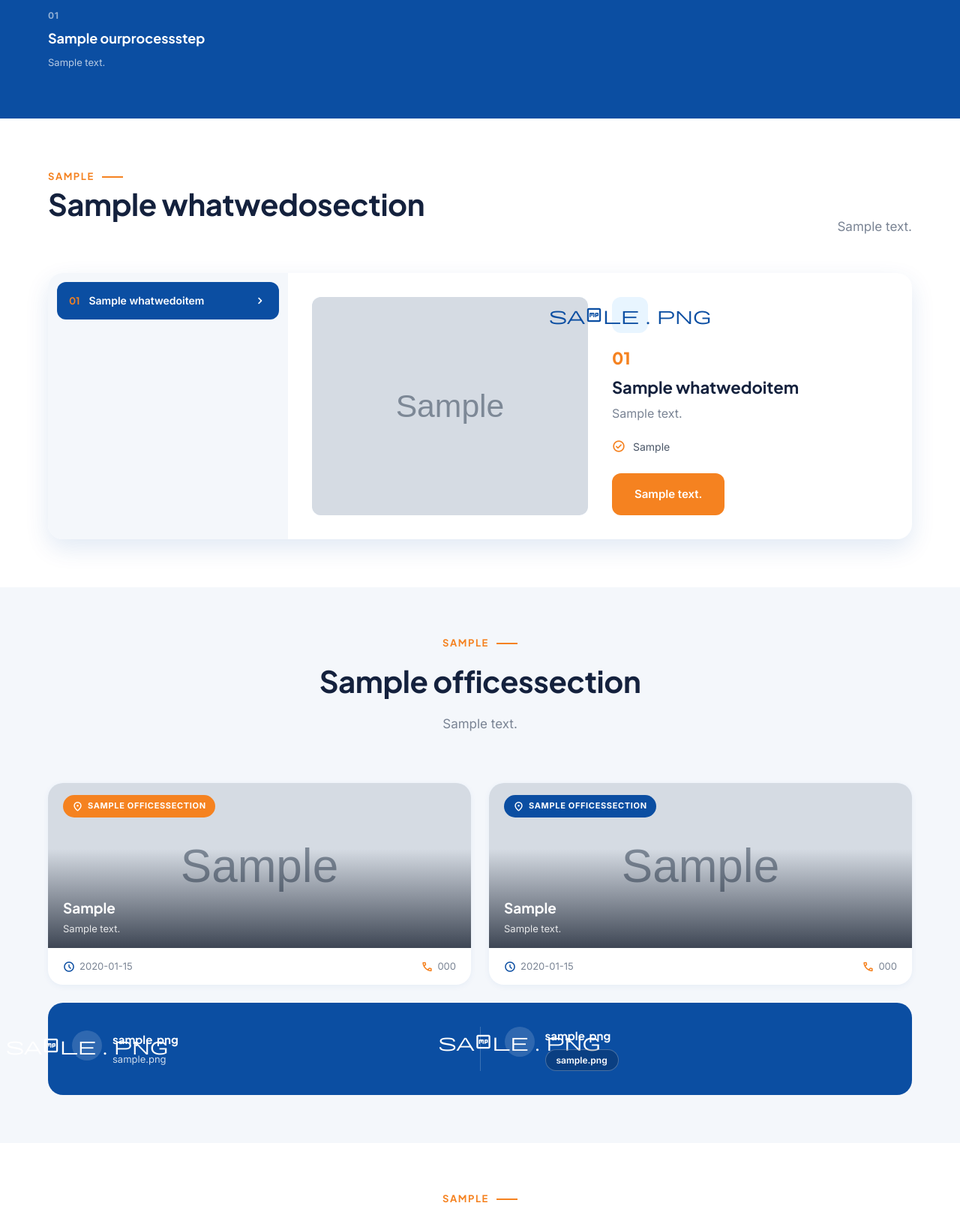
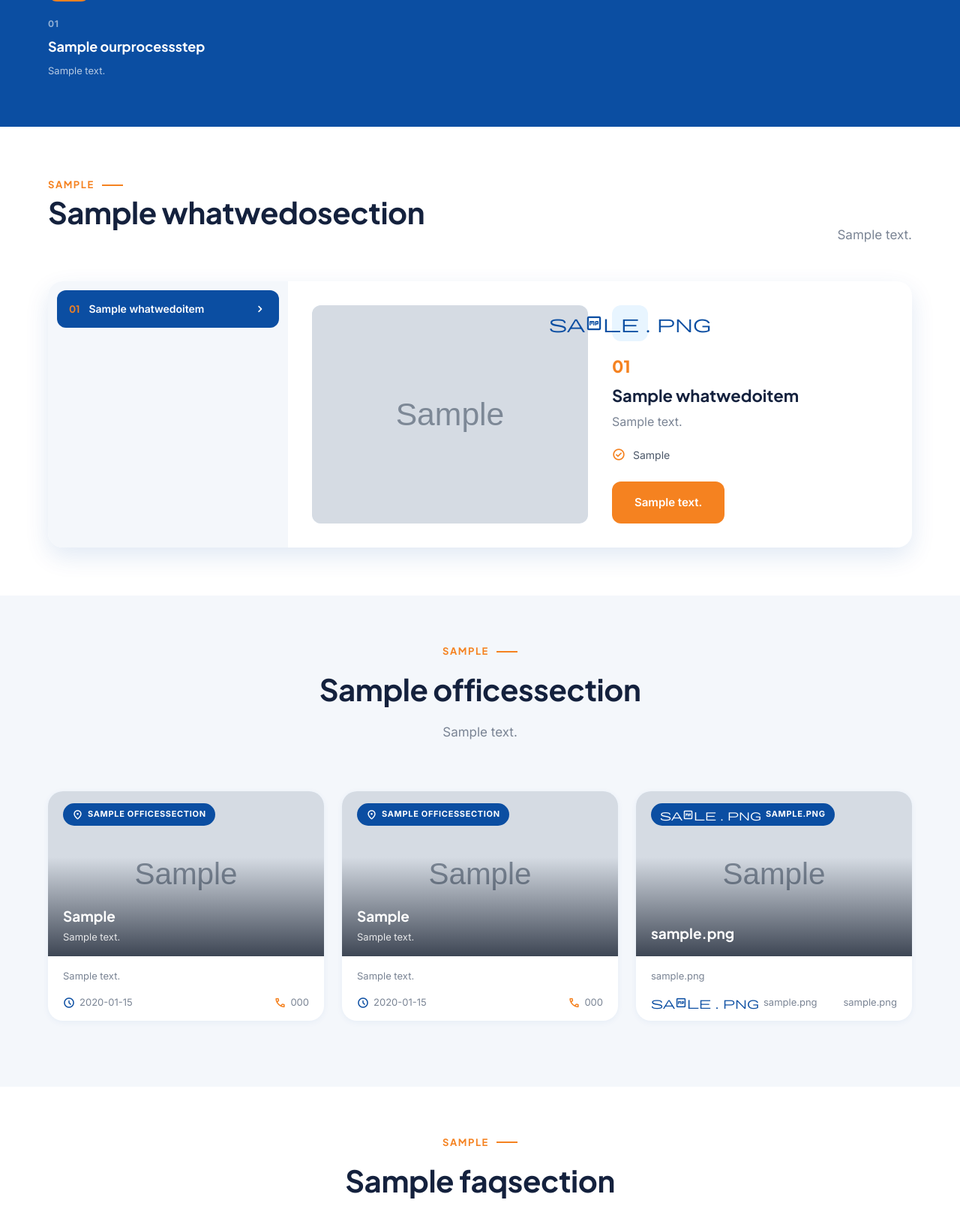
Before and after one commit to Bhanurekhas29/TrueTech, a Django app: page / in a window 1280 px wide. Shown: the part 3800-5424 px from the top of the page at 75% size. Run offline with Django 5.2, Linux system fonts and the light colour scheme; tables that the repository leaves empty hold one stand-in row (values such as "Sample post"); grey boxes marked "Sample" are stand-in pictures.

Commit message:
Mobile fixes, offices redesign, brand rename, and logo
- Fix mobile nav dropdown gap and header/services horizontal overflow
- Add third office card (Coverage) with descriptions on all three cards
- Rename brand text from TrueTechs to TrueTech site-wide
- Add real logo image to header/footer, used as favicon
- Add Facebook/YouTube to footer socials, tune badge hover colors
- Thin floating-action button rings and tighten their spacing
- Increase header/footer logo size, fix footer icon color override bug

Co-Authored-By: Claude Sonnet 5 <noreply@anthropic.com>

```diff
--- a/static/css/base.css
+++ b/static/css/base.css
@@ -27,7 +27,7 @@
 
 html {
     scroll-behavior: smooth;
-    scroll-padding-top: 90px;
+    scroll-padding-top: 100px;
 }
 
 body {
--- a/static/css/floating-actions.css
+++ b/static/css/floating-actions.css
@@ -5,7 +5,7 @@
     z-index: 200;
     display: flex;
     flex-direction: column;
-    gap: 12px;
+    gap: 8px;
 }
 
 .floating-actions__btn {
@@ -16,7 +16,7 @@
     height: 52px;
     border-radius: 50%;
     color: #fff;
-    box-shadow: var(--shadow-md), 0 0 0 3px #fff;
+    box-shadow: var(--shadow-md), 0 0 0 1.5px #fff;
     transition: transform 0.2s ease, box-shadow 0.2s ease;
 }
 
@@ -40,7 +40,7 @@
     .floating-actions {
         right: 16px;
         bottom: calc(16px + env(safe-area-inset-bottom, 0px));
-        gap: 10px;
+        gap: 7px;
     }
 
     .floating-actions__btn {
@@ -61,7 +61,7 @@
 @media (max-width: 380px) {
     .floating-actions {
         right: 12px;
-        gap: 8px;
+        gap: 6px;
     }
 
     .floating-actions__btn {
--- a/static/css/footer.css
+++ b/static/css/footer.css
@@ -46,7 +46,7 @@
     margin-bottom: 2px;
 }
 
-.footer-info span {
+.footer-info div span {
     color: var(--color-text-muted);
 }
 
@@ -55,6 +55,15 @@
     grid-template-columns: 1.6fr 1fr 1fr 1.2fr;
     gap: 32px;
     padding: 56px 48px 40px;
+}
+
+.site-footer__logo-img {
+    height: 72px;
+    width: auto;
+    object-fit: contain;
+    background: #fff;
+    padding: 10px 16px;
+    border-radius: 10px;
 }
 
 .site-footer__brand-name {
@@ -121,6 +130,14 @@
 
 .site-footer__socials a.site-footer__socials-icon--twitter {
     background: #000000;
+}
+
+.site-footer__socials a.site-footer__socials-icon--facebook {
+    background: #1877F2;
+}
+
+.site-footer__socials a.site-footer__socials-icon--youtube {
+    background: #FF0000;
 }
 
 .site-footer__socials a.site-footer__socials-icon--email {
--- a/static/css/header.css
+++ b/static/css/header.css
@@ -17,12 +17,12 @@
     align-items: center;
     justify-content: space-between;
     gap: 24px;
-    height: 81px;
+    height: 92px;
     transition: height 0.3s ease;
 }
 
 .site-header.is-scrolled .site-header__inner {
-    height: 66px;
+    height: 80px;
 }
 
 .site-header__brand {
@@ -33,7 +33,8 @@
 }
 
 .site-header__logo-img {
-    height: 32px;
+    height: 72px;
+    width: auto;
     object-fit: contain;
 }
 
@@ -86,6 +87,7 @@
     display: flex;
     align-items: center;
     gap: 16px;
+    flex-shrink: 0;
 }
 
 .site-header__cta {
@@ -103,8 +105,8 @@
 
 @media (max-width: 900px) {
     .site-header__nav {
-        position: fixed;
-        top: 81px;
+        position: absolute;
+        top: 100%;
         left: 0;
         right: 0;
         background: #fff;
@@ -143,3 +145,10 @@
         display: flex;
     }
 }
+
+@media (max-width: 420px) {
+    .site-header__divider,
+    .site-header__tagline {
+        display: none;
+    }
+}
--- a/static/css/offices.css
+++ b/static/css/offices.css
@@ -10,11 +10,17 @@
     margin: 48px 0 24px;
 }
 
+.offices__grid--3 {
+    grid-template-columns: repeat(3, 1fr);
+}
+
 .office-detail-card {
     border-radius: var(--radius-lg);
     overflow: hidden;
     background: #fff;
     box-shadow: var(--shadow-sm);
+    display: flex;
+    flex-direction: column;
 }
 
 .office-detail-card__media {
@@ -47,7 +53,7 @@
     display: inline-flex;
     align-items: center;
     gap: 6px;
-    background: var(--color-accent);
+    background: var(--color-primary);
     color: #fff;
     font-size: 11px;
     font-weight: 700;
@@ -56,10 +62,11 @@
     padding: 6px 12px;
     border-radius: var(--radius-pill);
     margin-bottom: auto;
+    transition: background 0.25s ease;
 }
 
-.office-detail-card__badge--alt {
-    background: var(--color-primary);
+.office-detail-card:hover .office-detail-card__badge {
+    background: var(--color-accent);
 }
 
 .office-detail-card__badge .material-symbols-rounded {
@@ -77,10 +84,18 @@
     color: rgba(255, 255, 255, 0.85);
 }
 
+.office-detail-card__desc {
+    font-size: 13px;
+    line-height: 1.6;
+    color: var(--color-text-muted);
+    margin: 16px 20px 0;
+}
+
 .office-detail-card__meta {
     display: flex;
     justify-content: space-between;
     padding: 14px 20px;
+    margin-top: auto;
     font-size: 13px;
     color: var(--color-text-muted);
 }
@@ -100,79 +115,14 @@
     color: var(--color-accent);
 }
 
-.offices__banner {
-    background: var(--color-primary);
-    border-radius: var(--radius-lg);
-    padding: 32px;
-    display: grid;
-    grid-template-columns: 1fr auto 1fr;
-    gap: 32px;
-    align-items: center;
-    color: #fff;
-}
-
-.offices__banner-block {
-    display: flex;
-    align-items: flex-start;
-    gap: 14px;
-}
-
-.offices__banner-icon {
-    display: inline-flex;
-    align-items: center;
-    justify-content: center;
-    width: 40px;
-    height: 40px;
-    border-radius: 50%;
-    background: rgba(255, 255, 255, 0.15);
-    flex-shrink: 0;
-}
-
-.offices__banner-block strong {
-    display: block;
-    font-family: var(--font-heading);
-    font-size: 15px;
-    margin-bottom: 4px;
-}
-
-.offices__banner-block p {
-    font-size: 13px;
-    color: rgba(255, 255, 255, 0.8);
-    margin: 0;
-}
-
-.offices__banner-pills {
-    display: flex;
-    gap: 8px;
-    margin-top: 6px;
-}
-
-.offices__banner-pills span {
-    background: rgba(11, 20, 36, 0.25);
-    border: 1px solid rgba(255, 255, 255, 0.25);
-    color: #fff;
-    padding: 4px 14px;
-    border-radius: var(--radius-pill);
-    font-size: 12px;
-    font-weight: 600;
-}
-
-.offices__banner-divider {
-    width: 1px;
-    align-self: stretch;
-    background: rgba(255, 255, 255, 0.2);
+@media (max-width: 900px) {
+    .offices__grid--3 {
+        grid-template-columns: 1fr;
+    }
 }
 
 @media (max-width: 760px) {
     .offices__grid {
         grid-template-columns: 1fr;
     }
-
-    .offices__banner {
-        grid-template-columns: 1fr;
-    }
-
-    .offices__banner-divider {
-        display: none;
-    }
 }
--- a/static/css/services.css
+++ b/static/css/services.css
@@ -27,6 +27,11 @@
     grid-template-columns: 1.1fr 1fr;
     gap: 48px;
     align-items: center;
+    min-width: 0;
+}
+
+.service-block__row > * {
+    min-width: 0;
 }
 
 .service-block--reverse .service-block__row {
@@ -226,13 +231,14 @@
     display: grid;
     grid-template-columns: 1fr 1fr;
     gap: 20px;
+    min-width: 0;
 }
 
 .service-feature {
     background: transparent;
     padding: 0;
-    width: 324px;
-    max-width: 100%;
+    width: 100%;
+    min-width: 0;
     min-height: 174.39px;
 }
 
--- a/static/css/who-we-are.css
+++ b/static/css/who-we-are.css
@@ -202,3 +202,20 @@
         grid-template-columns: 1fr;
     }
 }
+
+@media (max-width: 480px) {
+    .who-connector {
+        gap: 8px;
+    }
+
+    .who-connector__line {
+        flex: 1 1 auto;
+        min-width: 0;
+    }
+
+    .who-connector__pill {
+        padding: 8px 12px;
+        font-size: 11px;
+        flex-shrink: 0;
+    }
+}
--- a/templates/base.html
+++ b/templates/base.html
@@ -4,7 +4,8 @@
 <head>
     <meta charset="UTF-8">
     <meta name="viewport" content="width=device-width, initial-scale=1.0">
-    <title>{% block title %}TrueTechs — IT · Automation · BPO{% endblock %}</title>
+    <title>{% block title %}TrueTech — IT · Automation · BPO{% endblock %}</title>
+    <link rel="icon" type="image/png" href="{% static 'images/logo_icon_square.png' %}">
 
     <link rel="preconnect" href="https://fonts.googleapis.com">
     <link rel="preconnect" href="https://fonts.gstatic.com" crossorigin>
--- a/templates/core/emails/new_enquiry.html
+++ b/templates/core/emails/new_enquiry.html
@@ -12,7 +12,7 @@
             <table role="presentation" width="600" cellpadding="0" cellspacing="0" style="max-width:600px; width:100%; background:#FFFFFF; border-radius:12px; overflow:hidden; box-shadow:0 12px 32px rgba(11,78,162,0.12);">
                 <tr>
                     <td style="background:linear-gradient(135deg, #0B4EA2, #072F63); padding:28px 32px;">
-                        <span style="font-family:'Segoe UI', Arial, sans-serif; font-size:22px; font-weight:800; color:#FFFFFF;">True<span style="color:#F58220;">Techs</span></span>
+                        <span style="font-family:'Segoe UI', Arial, sans-serif; font-size:22px; font-weight:800; color:#FFFFFF;">True<span style="color:#F58220;">Tech</span></span>
                         <div style="margin-top:6px; font-size:12px; letter-spacing:0.08em; text-transform:uppercase; color:rgba(255,255,255,0.75);">IT &middot; Automation &middot; BPO</div>
                     </td>
                 </tr>
@@ -25,7 +25,7 @@
                                 </td>
                                 <td>
                                     <h1 style="margin:0; font-size:20px; font-weight:700; color:#14213D;">New Website Enquiry</h1>
-                                    <p style="margin:4px 0 0; font-size:13px; color:#7A8494;">Submitted via the TrueTechs contact form</p>
+                                    <p style="margin:4px 0 0; font-size:13px; color:#7A8494;">Submitted via the TrueTech contact form</p>
                                 </td>
                             </tr>
                         </table>
@@ -65,7 +65,7 @@
                 </tr>
                 <tr>
                     <td style="padding:20px 32px; background:#F4F7FB; border-top:1px solid #E3E8F0; text-align:center;">
-                        <p style="margin:0; font-size:12px; color:#7A8494;">TrueTechs &middot; IT &middot; Automation &middot; BPO Solutions</p>
+                        <p style="margin:0; font-size:12px; color:#7A8494;">TrueTech &middot; IT &middot; Automation &middot; BPO Solutions</p>
                         <p style="margin:4px 0 0; font-size:11px; color:#B3BAC6;">This is an automated notification from the website contact form.</p>
                     </td>
                 </tr>
--- a/templates/core/partials/_footer.html
+++ b/templates/core/partials/_footer.html
@@ -1,3 +1,4 @@
+{% load static %}
 <footer class="site-footer" id="contact-footer">
     <div class="site-footer__top">
         {% if offices.office1_city %}
@@ -40,8 +41,12 @@
 
     <div class="site-footer__main">
         <div class="site-footer__brand">
-            <span class="site-footer__brand-name">{{ header.brand_name|slice:":4" }}<span class="site-footer__brand-name--accent">{{ header.brand_name|slice:"4:" }}</span></span>
-            {% if header.tagline %}<span class="site-footer__tagline">{{ header.tagline }}</span>{% endif %}
+            {% if header.logo %}
+                <img src="{{ header.logo.url }}" alt="{{ header.brand_name }}" class="site-footer__logo-img">
+            {% else %}
+                <span class="site-footer__brand-name">{{ header.brand_name|slice:":4" }}<span class="site-footer__brand-name--accent">{{ header.brand_name|slice:"4:" }}</span></span>
+                {% if header.tagline %}<span class="site-footer__tagline">{{ header.tagline }}</span>{% endif %}
+            {% endif %}
             {% if footer.description %}<p>{{ footer.description }}</p>{% endif %}
             <div class="site-footer__socials">
                 {% if footer.whatsapp_number %}
@@ -62,6 +67,16 @@
                 {% if footer.twitter_url %}
                     <a href="{{ footer.twitter_url }}" target="_blank" rel="noopener" aria-label="Twitter / X" class="site-footer__socials-icon--twitter">
                         <svg viewBox="0 0 24 24" fill="currentColor" width="16" height="16"><path d="M18.244 2.25h3.308l-7.227 8.26 8.502 11.24H16.17l-5.214-6.817L4.99 21.75H1.68l7.73-8.835L1.254 2.25H8.08l4.713 6.231zm-1.161 17.52h1.833L7.084 4.126H5.117z"/></svg>
+                    </a>
+                {% endif %}
+                {% if footer.facebook_url %}
+                    <a href="{{ footer.facebook_url }}" target="_blank" rel="noopener" aria-label="Facebook" class="site-footer__socials-icon--facebook">
+                        <svg viewBox="0 0 24 24" fill="currentColor" width="16" height="16"><path d="M22 12.06C22 6.505 17.523 2 12 2S2 6.505 2 12.06c0 5.02 3.657 9.184 8.438 9.94v-7.03H7.898v-2.91h2.54V9.845c0-2.507 1.492-3.89 3.777-3.89 1.094 0 2.238.195 2.238.195v2.459h-1.26c-1.243 0-1.63.771-1.63 1.562v1.878h2.773l-.443 2.91h-2.33V22c4.78-.756 8.437-4.92 8.437-9.94z"/></svg>
+                    </a>
+                {% endif %}
+                {% if footer.youtube_url %}
+                    <a href="{{ footer.youtube_url }}" target="_blank" rel="noopener" aria-label="YouTube" class="site-footer__socials-icon--youtube">
+                        <svg viewBox="0 0 24 24" fill="currentColor" width="16" height="16"><path d="M23.498 6.186a3.016 3.016 0 0 0-2.122-2.136C19.505 3.545 12 3.545 12 3.545s-7.505 0-9.377.505A3.017 3.017 0 0 0 .502 6.186C0 8.07 0 12 0 12s0 3.93.502 5.814a3.016 3.016 0 0 0 2.122 2.136c1.871.505 9.376.505 9.376.505s7.505 0 9.377-.505a3.015 3.015 0 0 0 2.122-2.136C24 15.93 24 12 24 12s0-3.93-.502-5.814zM9.545 15.568V8.432L15.818 12l-6.273 3.568z"/></svg>
                     </a>
                 {% endif %}
                 {% if footer.contact_email %}
--- a/templates/core/partials/_header.html
+++ b/templates/core/partials/_header.html
@@ -8,10 +8,10 @@
                 <span class="site-header__brand-name">
                     <span class="site-header__brand-name--primary">{{ header.brand_name|slice:":4" }}</span><span class="site-header__brand-name--accent">{{ header.brand_name|slice:"4:" }}</span>
                 </span>
-            {% endif %}
-            {% if header.tagline %}
-                <span class="site-header__divider"></span>
-                <span class="site-header__tagline">{{ header.tagline }}</span>
+                {% if header.tagline %}
+                    <span class="site-header__divider"></span>
+                    <span class="site-header__tagline">{{ header.tagline }}</span>
+                {% endif %}
             {% endif %}
         </a>
 
--- a/templates/core/partials/_offices.html
+++ b/templates/core/partials/_offices.html
@@ -7,7 +7,7 @@
             {% if offices.subtext %}<p class="section-subtext">{{ offices.subtext }}</p>{% endif %}
         </header>
 
-        <div class="offices__grid reveal">
+        <div class="offices__grid offices__grid--3 reveal">
             <div class="office-detail-card">
                 <div class="office-detail-card__media">
                     {% if offices.office1_image %}
@@ -24,6 +24,7 @@
                         {% if offices.office1_address %}<p>{{ offices.office1_address }}</p>{% endif %}
                     </div>
                 </div>
+                {% if offices.office1_description %}<p class="office-detail-card__desc">{{ offices.office1_description }}</p>{% endif %}
                 <div class="office-detail-card__meta">
                     {% if offices.office1_timezone %}
                         <span><span class="material-symbols-rounded">schedule</span>{{ offices.office1_timezone }}</span>
@@ -50,6 +51,7 @@
                         {% if offices.office2_address %}<p>{{ offices.office2_address }}</p>{% endif %}
                     </div>
                 </div>
+                {% if offices.office2_description %}<p class="office-detail-card__desc">{{ offices.office2_description }}</p>{% endif %}
                 <div class="office-detail-card__meta">
                     {% if offices.office2_timezone %}
                         <span><span class="material-symbols-rounded">schedule</span>{{ offices.office2_timezone }}</span>
@@ -59,36 +61,34 @@
                     {% endif %}
                 </div>
             </div>
-        </div>
 
-        {% if offices.banner_title1 or offices.banner_title2 %}
-            <div class="offices__banner reveal">
-                <div class="offices__banner-block">
-                    {% if offices.banner_icon1 %}
-                        <span class="offices__banner-icon material-symbols-rounded">{{ offices.banner_icon1 }}</span>
+            {% if offices.banner_title1 %}
+                <div class="office-detail-card">
+                    <div class="office-detail-card__media">
+                        {% if offices.banner_image %}
+                            <img src="{{ offices.banner_image.url }}" alt="{{ offices.banner_title1 }}">
                         {% endif %}
-                    <div>
+                        <div class="office-detail-card__overlay">
+                            {% if offices.banner_badge1 %}
+                                <span class="office-detail-card__badge office-detail-card__badge--alt">
+                                    {% if offices.banner_icon1 %}<span class="material-symbols-rounded">{{ offices.banner_icon1 }}</span>{% endif %}
+                                    {{ offices.banner_badge1 }}
+                                </span>
+                            {% endif %}
                             <strong>{{ offices.banner_title1 }}</strong>
-                        {% if offices.banner_text1 %}<p>{{ offices.banner_text1 }}</p>{% endif %}
                         </div>
                     </div>
-                <span class="offices__banner-divider"></span>
-                <div class="offices__banner-block">
-                    {% if offices.banner_icon2 %}
-                        <span class="offices__banner-icon material-symbols-rounded">{{ offices.banner_icon2 }}</span>
-                    {% endif %}
-                    <div>
-                        <strong>{{ offices.banner_title2 }}</strong>
+                    {% if offices.banner_text1 %}<p class="office-detail-card__desc">{{ offices.banner_text1 }}</p>{% endif %}
+                    {% if offices.banner_title2 %}
+                        <div class="office-detail-card__meta">
+                            <span><span class="material-symbols-rounded">{{ offices.banner_icon2|default:"forum" }}</span>{{ offices.banner_title2 }}</span>
                             {% with tags=offices.banner_tags2|split_csv %}
-                            {% if tags %}
-                                <div class="offices__banner-pills">
-                                    {% for tag in tags %}<span>{{ tag }}</span>{% endfor %}
-                                </div>
-                            {% endif %}
+                                {% if tags %}<span>{{ tags|join:" · " }}</span>{% endif %}
                             {% endwith %}
-                    </div>
-                </div>
                         </div>
                     {% endif %}
                 </div>
+            {% endif %}
+        </div>
+    </div>
 </section>
```
Also changed, not shown: core/admin.py (+4 -4 lines), core/models.py (+9 -3 lines), core/migrations/0020_officessection_banner_badge1_and_more.py (added), core/migrations/0021_officessection_banner_image.py (added), core/migrations/0022_alter_faqsection_quote_attribution_and_more.py (added), core/migrations/0023_footersection_facebook_url_footersection_youtube_url.py (added), static/images/logo_icon_square.png (added). Lines whose indentation alone changed are shown as unchanged.
